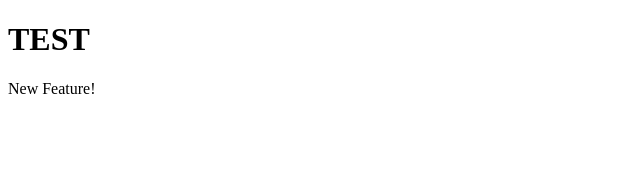
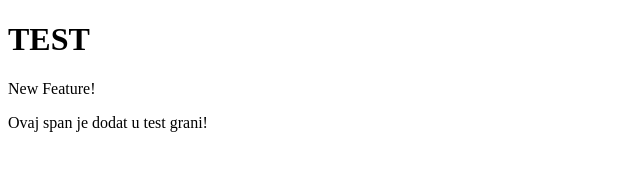
Before and after one commit to GlisaJunior/ITBootcamp, a plain HTML site: page Git/Index.html in a window 1280 px wide. Shown: the whole page, without its empty margins (0-640 px from the left). Drawn offline with Linux system fonts and the light colour scheme.

Commit message:
Dodat span

```diff
--- a/Git/Index.html
+++ b/Git/Index.html
@@ -9,5 +9,6 @@
 <body>
     <h1>TEST</h1>
     <p>New Feature!</p>
+    <span>Ovaj span je dodat u test grani!</span>
 </body>
 </html>
```
